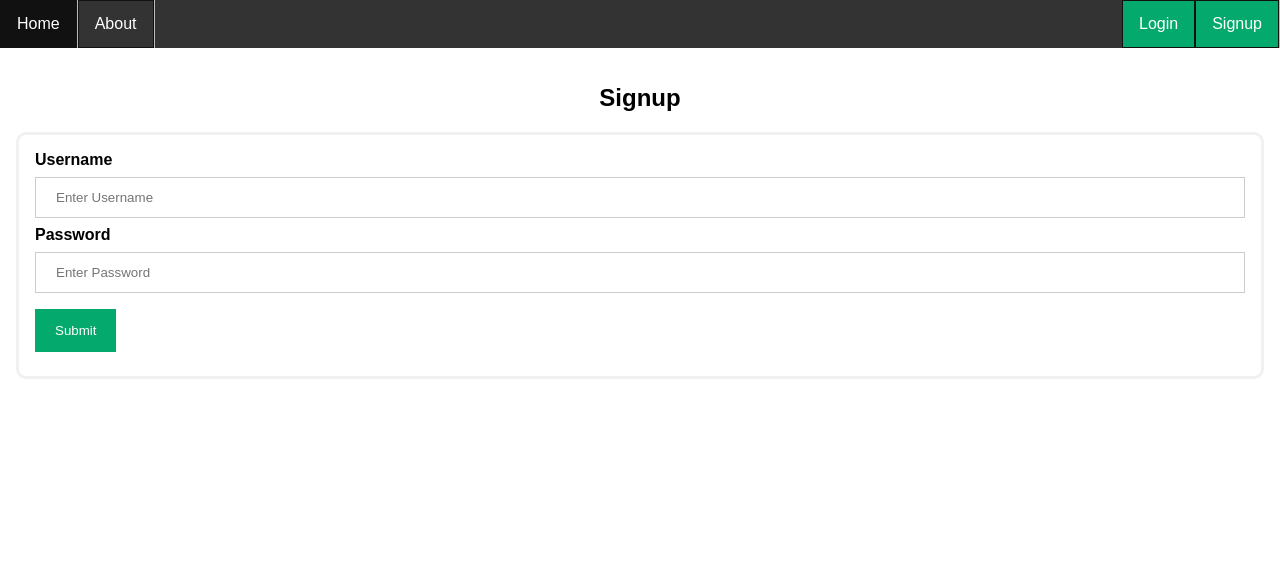
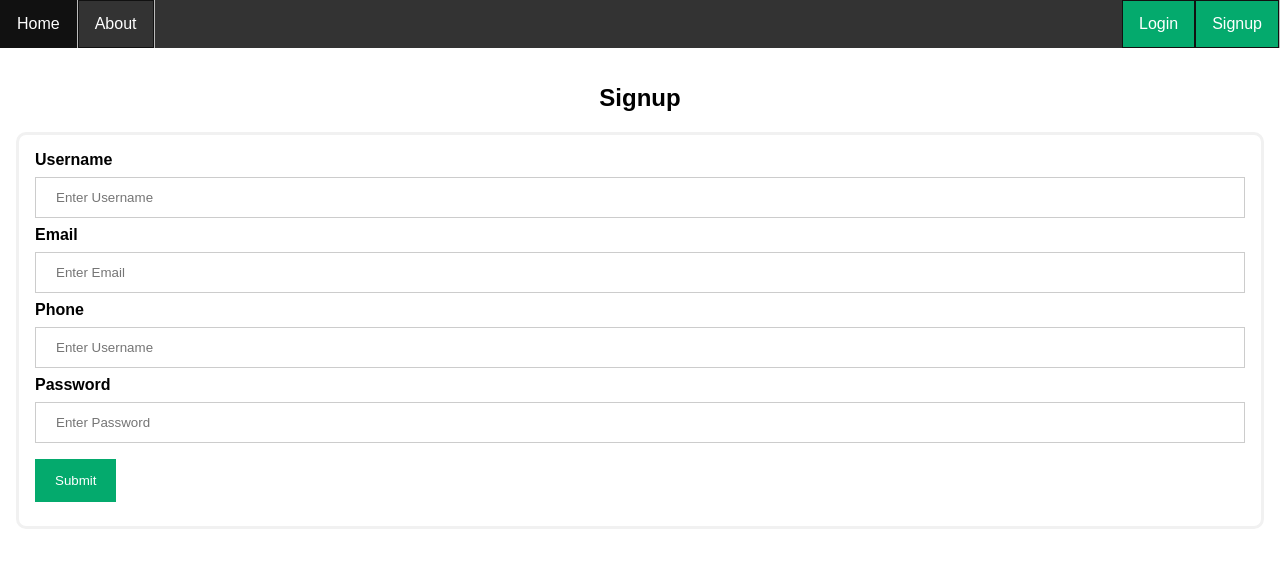
Before and after one commit to Sanchi-doc/Nuxt-app, a Nuxt app: page /signup in a window 1280 px wide. Shown: the top 568 px of the page. Built offline with nearby package versions, Linux system fonts and the light colour scheme.

Commit message:
update commit

```diff
--- a/package.json
+++ b/package.json
@@ -10,12 +10,15 @@
     "postinstall": "nuxt prepare"
   },
   "dependencies": {
+    "drizzle-orm": "^0.29.5",
     "nuxt": "^3.12.3",
+    "postgres": "^3.4.4",
     "vue": "latest",
     "vue-router": "^4.4.0"
   },
   "devDependencies": {
     "@pinia/nuxt": "^0.5.1",
+    "drizzle-kit": "^0.23.0",
     "pinia": "^2.1.7",
     "sass": "^1.77.8"
   }
--- a/pages/login.vue
+++ b/pages/login.vue
@@ -4,12 +4,12 @@
       <h2>Login</h2>
     </div>
     <div class="container form">
-      <label for="uname"><b>Username</b></label>
+      <label for="uname"><b>Email</b></label>
       <input
-        v-model="user.username"
+        v-model="user.email"
         type="text"
         class="input"
-        placeholder="Enter Username"
+        placeholder="Enter Email"
         name="uname"
         required
       />
@@ -37,7 +37,7 @@ const { authenticateUser } = useAuthStore(); // use auth store
 const { authenticated } = storeToRefs(useAuthStore()); // make authenticated state reactive
 
 const user = ref({
-  username: '',
+  email: '',
   password: '',
 });
 const router = useRouter();
--- a/pages/signup.vue
+++ b/pages/signup.vue
@@ -12,6 +12,26 @@
         placeholder="Enter Username"
         name="uname"
         required
+      />
+
+      <label for="email"><b>Email</b></label>
+      <input
+        v-model="user.email"
+        type="email"
+        class="input"
+        placeholder="Enter Email"
+        name="email"
+        required
+      />
+
+      <label for="uphone"><b>Phone</b></label>
+      <input
+          v-model="user.phone"
+          type="text"
+          class="input"
+          placeholder="Enter Username"
+          name="uname"
+          required
       />
 
       <label for="psw"><b>Password</b></label>
@@ -34,20 +54,27 @@
 import { ref } from 'vue';
 import { useRouter } from 'vue-router';
 import { useAuthStore } from '~/store/auth';
+import {storeToRefs} from "pinia";
 
 const { registerUser } = useAuthStore(); // use auth store
+
+const { authenticated } = storeToRefs(useAuthStore()); // make authenticated state reactive
+
 const router = useRouter();
 
 const user = ref({
   username: '',
+  email: '',
+  phone: '',
   password: ''
 });
 
 const Signup = async () => {
   try {
-    const registered = await registerUser(user.value);
-    if (registered) {
-      router.push('/');
+    console.log('registering user', user.value);
+    await registerUser(<UserPayloadInterface>user.value);
+    if (authenticated.value) {
+      await router.push('/');
     } else {
       alert('Registration failed. Please try again.');
     }
```
Also changed, not shown: 1 other file (tests, documents, lock files or other folders).
